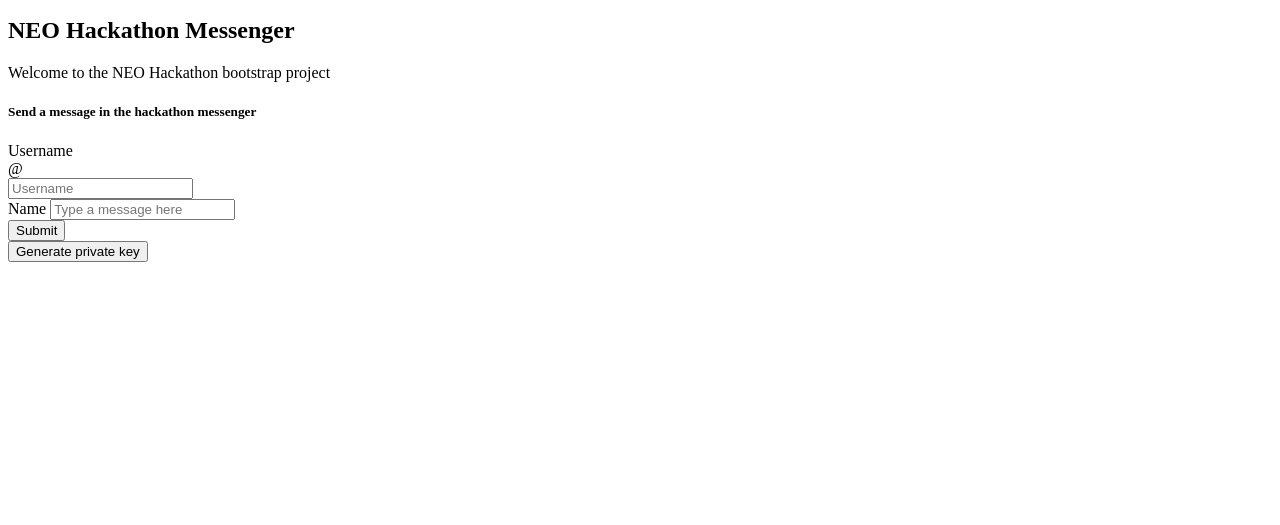
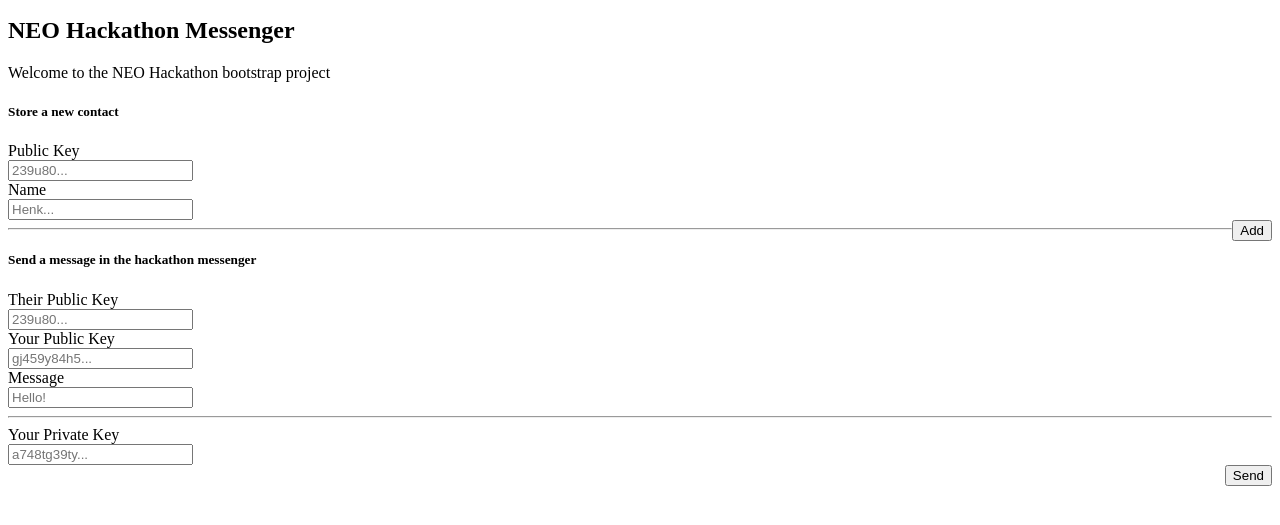
Before and after one commit to Roy-Graafmans/hackathon-bootstrap, a website: page views/index.html in a window 1280 px wide. Shown: the part 81-606 px from the top of the page. Drawn offline with nearby package versions, Linux system fonts and the light colour scheme; some packages are replaced by stand-ins of ours; a script that the page names is missing.

Commit message:
Hardcoded masterpiece

```diff
--- a/index.js
+++ b/index.js
@@ -19,7 +19,7 @@ const init = async () => {
 const server = async () => {
 	let app = express();
 	let Socket = require('express-ws')(app);
-	app.listen(4080, "127.0.0.1");
+	app.listen(4080, "192.168.43.23");
 	app.engine('.html', express_handlebars({ layout: false, extname: '.html' }));
 	app.set('view engine', '.html');
 	app.use(express.urlencoded({ limit: '16mb', extended: true }));
--- a/views/index.html
+++ b/views/index.html
@@ -9,30 +9,22 @@
 		<div class="col-12" id="header">
 			<div class="card">
 				<div class="card-body">
+						<h5 class="card-title">Store a new contact</h5>
+						<div class="form-row justify-content-around d-flex"><div>Public Key</div> <input id="tpk-contact" placeholder="239u80..."></input></div>
+						<div class="form-row justify-content-around d-flex"><div>Name&nbsp;&nbsp;&nbsp;&nbsp;&nbsp;&nbsp;&nbsp;&nbsp;&nbsp;</div> <input id="name-contact" placeholder="Henk..."></input></div>
+						<button id="button2" style="float:right;" class="btn btn-primary mb-2">Add</button>
+						<div id="contacts"></div>
+						<hr></hr>
 					<h5 class="card-title">Send a message in the hackathon messenger</h5>
-					<form id="messenger">
-						<div class="form-row d-flex justify-content-between align-items-center">
-							<div class="col-auto">
-								<label class="sr-only" for="username">Username</label>
-								<div class="input-group mb-2">
-									<div class="input-group-prepend">
-										<div class="input-group-text">@</div>
-									</div>
-									<input type="text" class="form-control" id="username" placeholder="Username">
-								</div>
-							</div>
-							<div class="col-auto flex-fill">
-								<label class="sr-only" for="message">Name</label>
-								<input type="text" class="form-control mb-2 " id="message" placeholder="Type a message here">
-							</div>
-							<div class="col-auto">
-								<button type="submit" class="btn btn-primary mb-2">Submit</button>
-							</div>
-							<div class="col-auto">
-								<button type="button" class="btn btn-primary mb-2" id="generate">Generate private key</button>
-							</div>
-						</div>
-					</form>
+					<div>
+						<div class="form-row justify-content-around d-flex"><div>Their Public Key</div> <input id="tpk" placeholder="239u80..."></input></div>
+						<div class="form-row justify-content-around d-flex"><div>Your Public Key</div> <input placeholder="gj459y84h5..."></input></div>
+						<div class="form-row justify-content-around d-flex"><div>Message&nbsp;&nbsp;&nbsp;&nbsp;&nbsp;&nbsp;&nbsp;&nbsp;&nbsp;&nbsp;&nbsp;&nbsp;&nbsp;</div> <input id="messagebox" placeholder="Hello!"></input></div>
+						<hr></hr>
+						<div class="form-row justify-content-around d-flex"><div>Your Private Key</div> <input placeholder="a748tg39ty..."></input></div>
+						<button id="button1" style="float:right;" class="btn btn-primary mb-2">Send</button>
+
+					</div>
 				</div>
 			</div>
 		</div>
@@ -53,7 +45,7 @@
 
 	'use strict';
 
-	let socket = new WebSocket("ws://127.0.0.1:4080/socket/");
+	let socket = new WebSocket("ws://192.168.43.23:4080/socket/");
 
 	socket.onopen = function () {
 		console.log('WebSocket connection opened successfully');
@@ -75,12 +67,6 @@
 		};
 	};
 
-	$('#generate').on('click', function () {
-		console.log('Requesting server to create a new private key');
-		let object = JSON.stringify( { "pgp": { "task": "create" } } );
-		socket.send(object);
-	});
-
 	$('#messenger').ajaxForm( {
 		beforeSubmit: function () {
 			console.log('Sending message to server');
@@ -91,4 +77,20 @@
 		}
 	} );
 
+	$('#button1').on('click', function(eh) {
+		var message = $('#messagebox').val();
+		var tpk = $('#tpk').val();
+		console.log(message);
+		let object = $('<div class="my-3 card animated rubberBand"><div class="card-header"><span class="float-right">'+'Just now'+'</span><h5 class="p-0 m-0 card-title">'+'You'+'</h5></div><div class="card-body"><h6 class="card-subtitle mb-2 text-muted">To: '+tpk+'</h6><p class="card-text text-primary h3">'+message+'</p></div>'+''+'</div>');
+				$('#main').append(object);
+	});
+	function sethenk() {
+		$('#tpk').val('r34789rh9724th97');
+	}
+	$('#button2').on('click', function(eh) {
+		$('#contacts').append($('<button onclick="sethenk()">Henk</button>'))
+	});
+
+
+
 </script>
```
